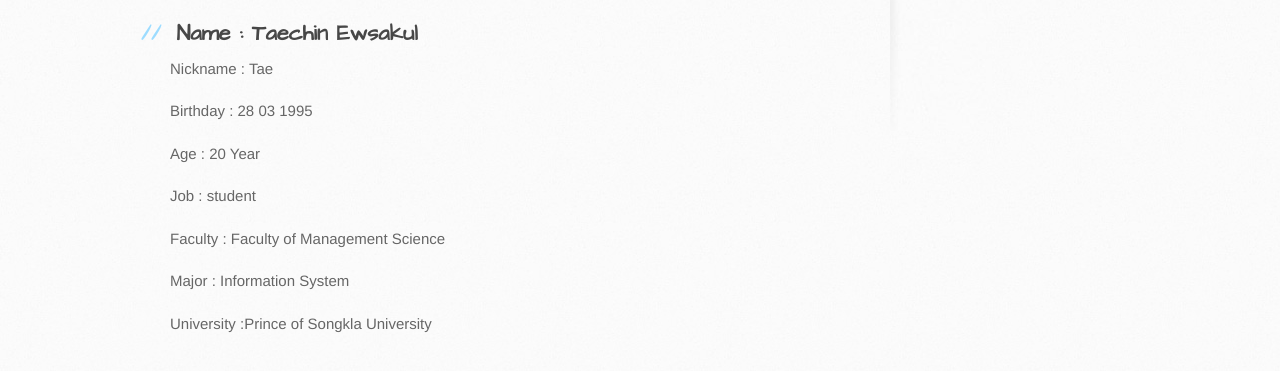
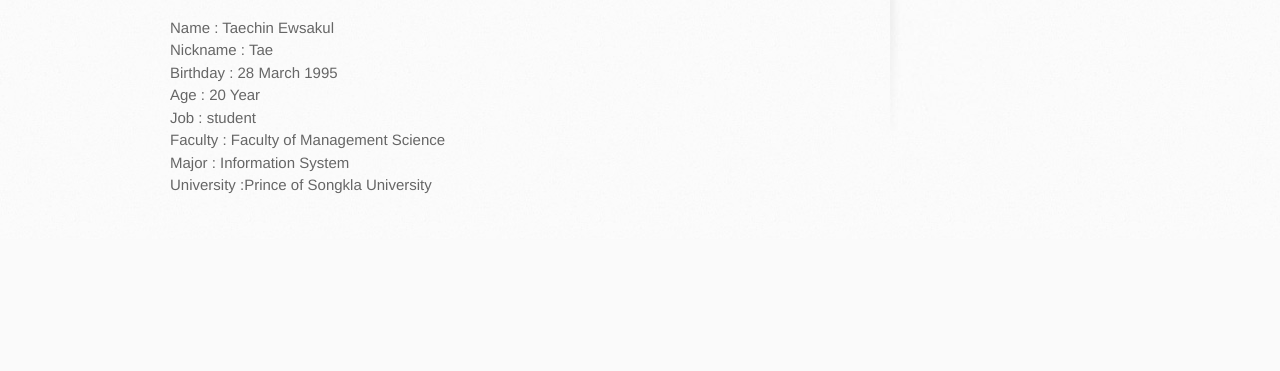
Before and after one commit to taechin/Teshimo, a plain HTML site: page index.html in a window 1280 px wide. Shown: the part 605-976 px from the top of the page. After the commit the page ends 844 px from the top, so only its background shows below. Drawn offline with Linux system fonts and the light colour scheme.

```diff
--- a/index.html
+++ b/index.html
@@ -33,22 +33,14 @@
 
 <p><img src="https://scontent-a-hkg.xx.fbcdn.net/hphotos-xaf1/v/t1.0-9/10622886_825304214197941_5934611621625615577_n.jpg?oh=2f215b15932aa92760ad0637857d08da&amp;oe=556144B5" alt="">  </p>
 
-<h2>
-<a id="name--taechin-ewsakul" class="anchor" href="#name--taechin-ewsakul" aria-hidden="true"><span class="octicon octicon-link"></span></a>Name : Taechin Ewsakul</h2>
-
-<p>Nickname : Tae  </p>
-
-<p>Birthday : 28 03 1995  </p>
-
-<p>Age : 20 Year  </p>
-
-<p>Job : student  </p>
-
-<p>Faculty : Faculty of Management Science  </p>
-
-<p>Major : Information System  </p>
-
-<p>University :Prince of Songkla University  </p>
+<p>Name : Taechin Ewsakul<br>
+Nickname : Tae<br>
+Birthday : 28 March 1995<br>
+Age : 20 Year<br>
+Job : student<br>
+Faculty : Faculty of Management Science<br>
+Major : Information System<br>
+University :Prince of Songkla University  </p>
         </section>
 
         <aside id="sidebar">
--- a/params.json
+++ b/params.json
@@ -1 +1 @@
-{"name":"My Resume","tagline":"Hello","body":"#My Resume\r\n![](https://scontent-a-hkg.xx.fbcdn.net/hphotos-xaf1/v/t1.0-9/10622886_825304214197941_5934611621625615577_n.jpg?oh=2f215b15932aa92760ad0637857d08da&oe=556144B5)  \r\n\r\n##Name : Taechin Ewsakul  \r\n \r\nNickname : Tae  \r\n\r\nBirthday : 28 03 1995  \r\n\r\nAge : 20 Year  \r\n\r\nJob : student  \r\n\r\nFaculty : Faculty of Management Science  \r\n\r\nMajor : Information System  \r\n\r\nUniversity :Prince of Songkla University  \r\n\r\n","google":"","note":"Don't delete this file! It's used internally to help with page regeneration."}
+{"name":"My Resume","tagline":"Hello","body":"#My Resume\r\n![](https://scontent-a-hkg.xx.fbcdn.net/hphotos-xaf1/v/t1.0-9/10622886_825304214197941_5934611621625615577_n.jpg?oh=2f215b15932aa92760ad0637857d08da&oe=556144B5)  \r\n\r\nName : Taechin Ewsakul    \r\nNickname : Tae   \r\nBirthday : 28 March 1995  \r\nAge : 20 Year    \r\nJob : student    \r\nFaculty : Faculty of Management Science   \r\nMajor : Information System    \r\nUniversity :Prince of Songkla University  \r\n\r\n","google":"","note":"Don't delete this file! It's used internally to help with page regeneration."}
```
